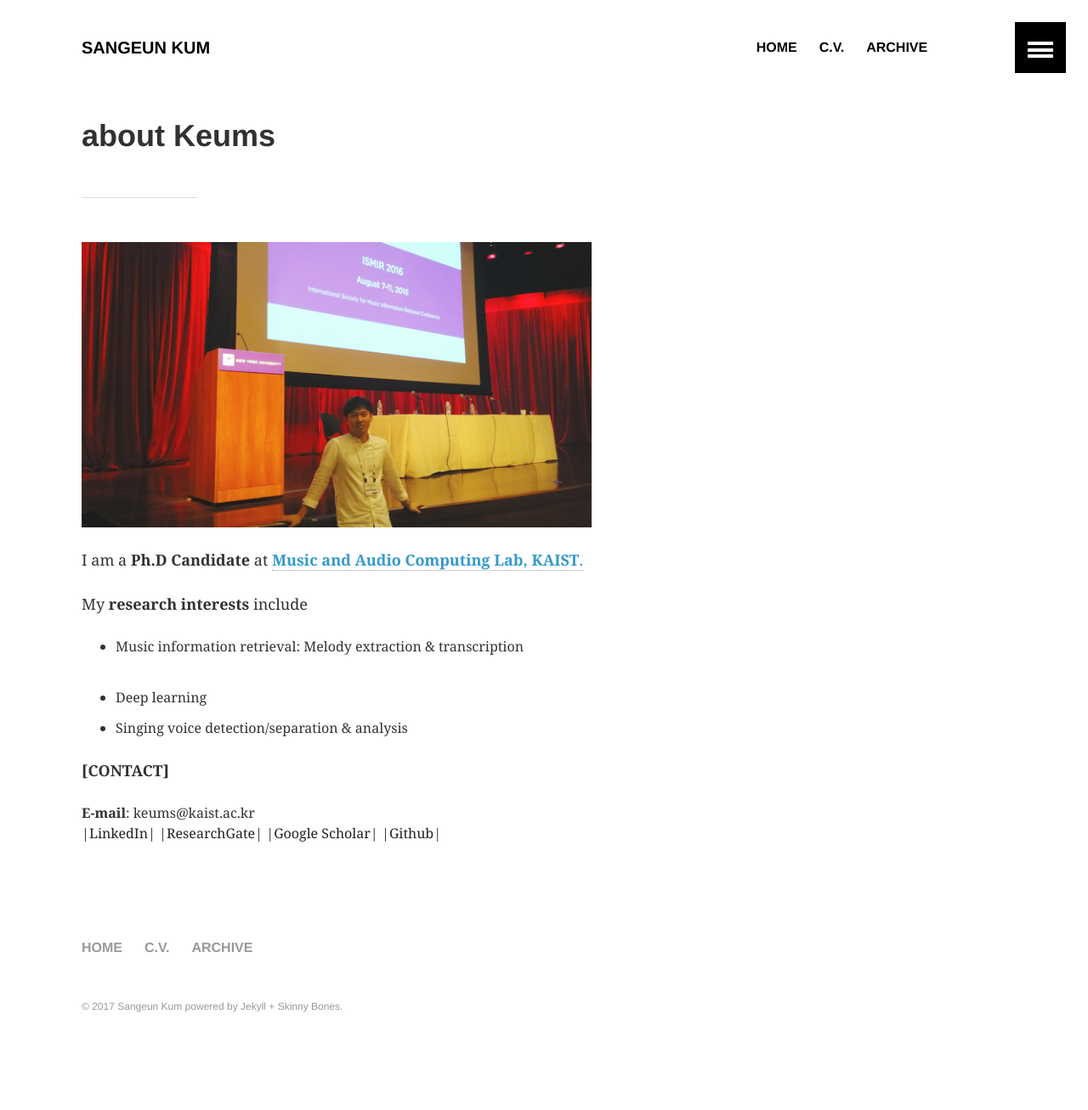
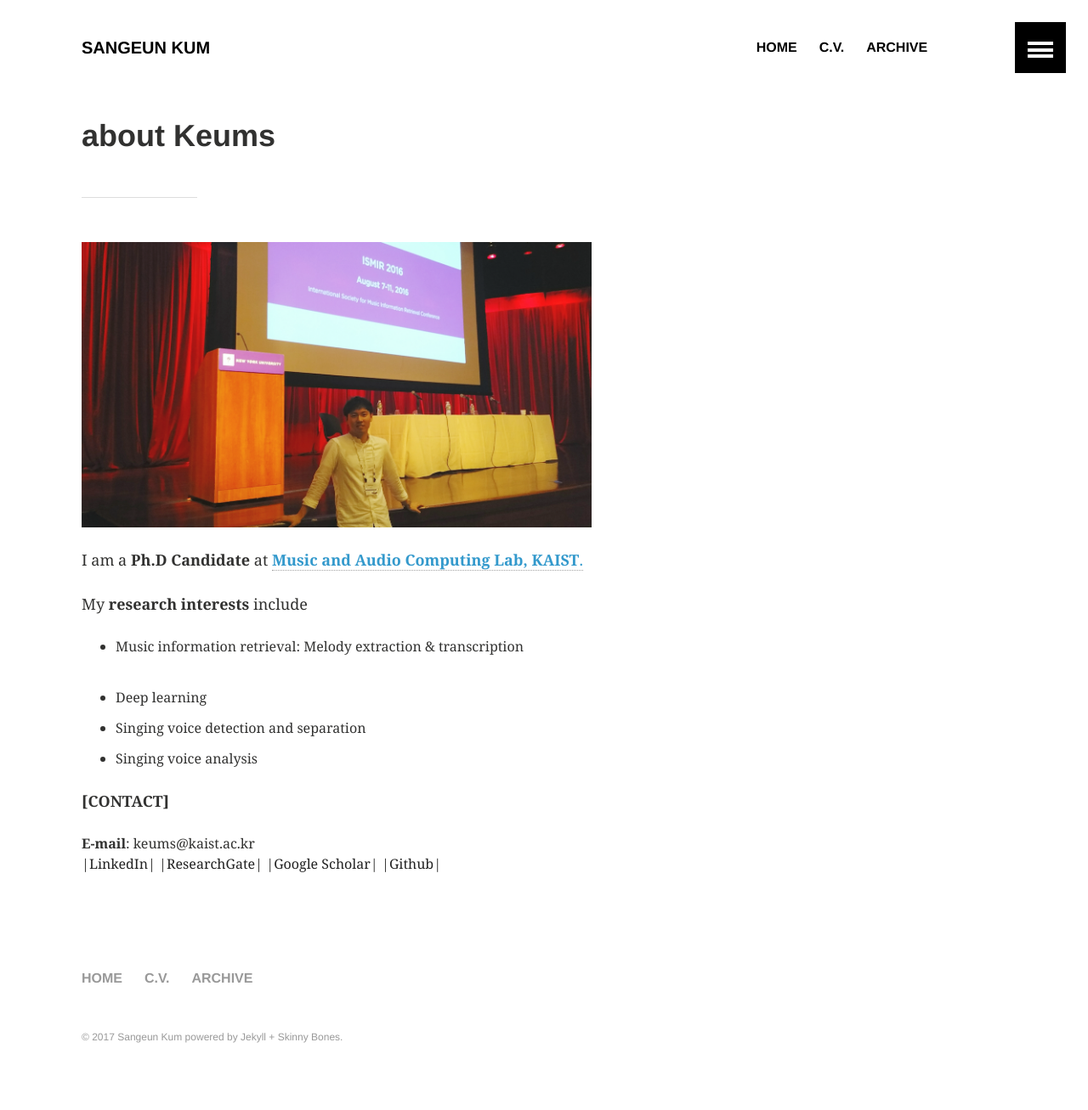
Before and after one commit to keums/keums.github.io, a Jekyll site: the page built from index.md, in a window 1280 px wide. Shown: the whole page at 85% size. Built offline with Jekyll 4.4.1, drawn with Linux system fonts in a browser that asks for light colours; before the commit the page ends 1271 px from its top, so only the background shows below that.

Commit message:
Update index.md

```diff
--- a/index.md
+++ b/index.md
@@ -13,8 +13,9 @@ title: "about Keums"
 <ul>
 
   <li>Music information retrieval: Melody extraction & transcription</li>
-  <li>Deep learning </li>
-  <li>Singing voice detection/separation & analysis </li>
+  <li>Deep learning</li>
+  <li>Singing voice detection and separation</li>
+  <li>Singing voice analysis</li>
 
 </ul>
 </p>
```
